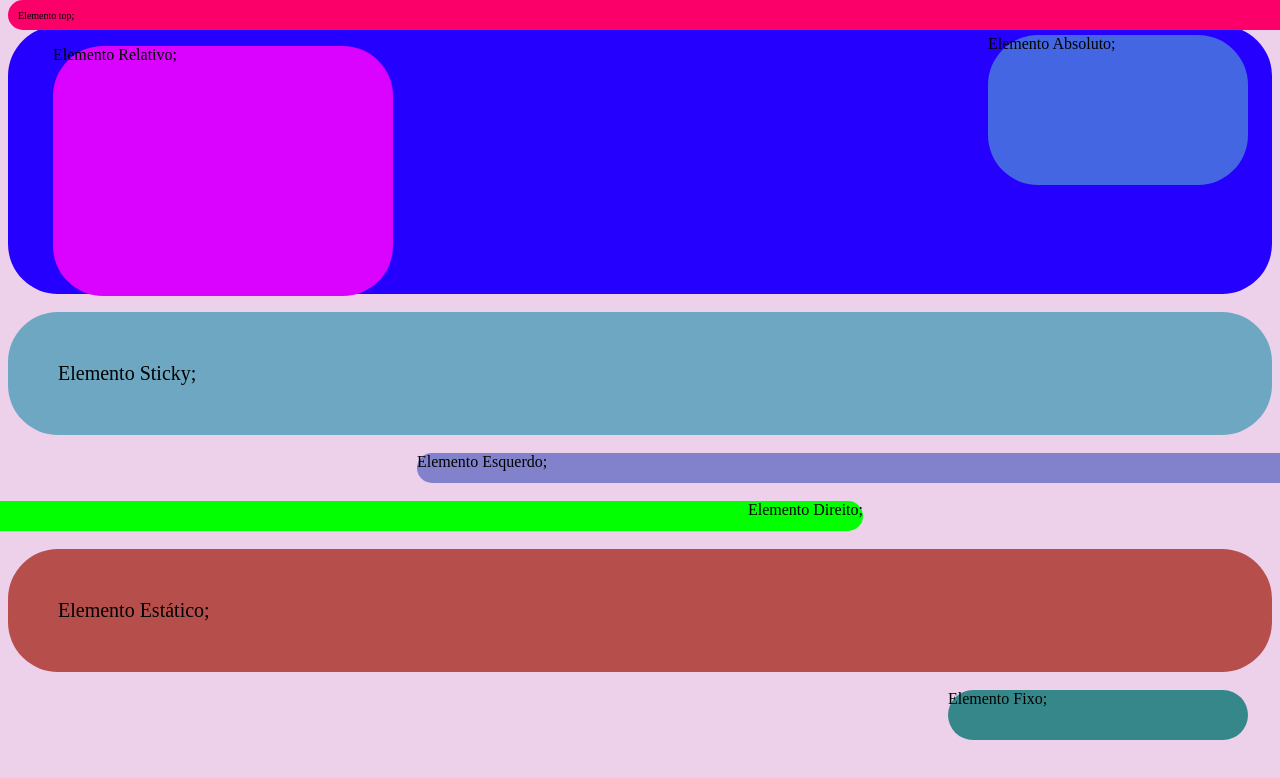
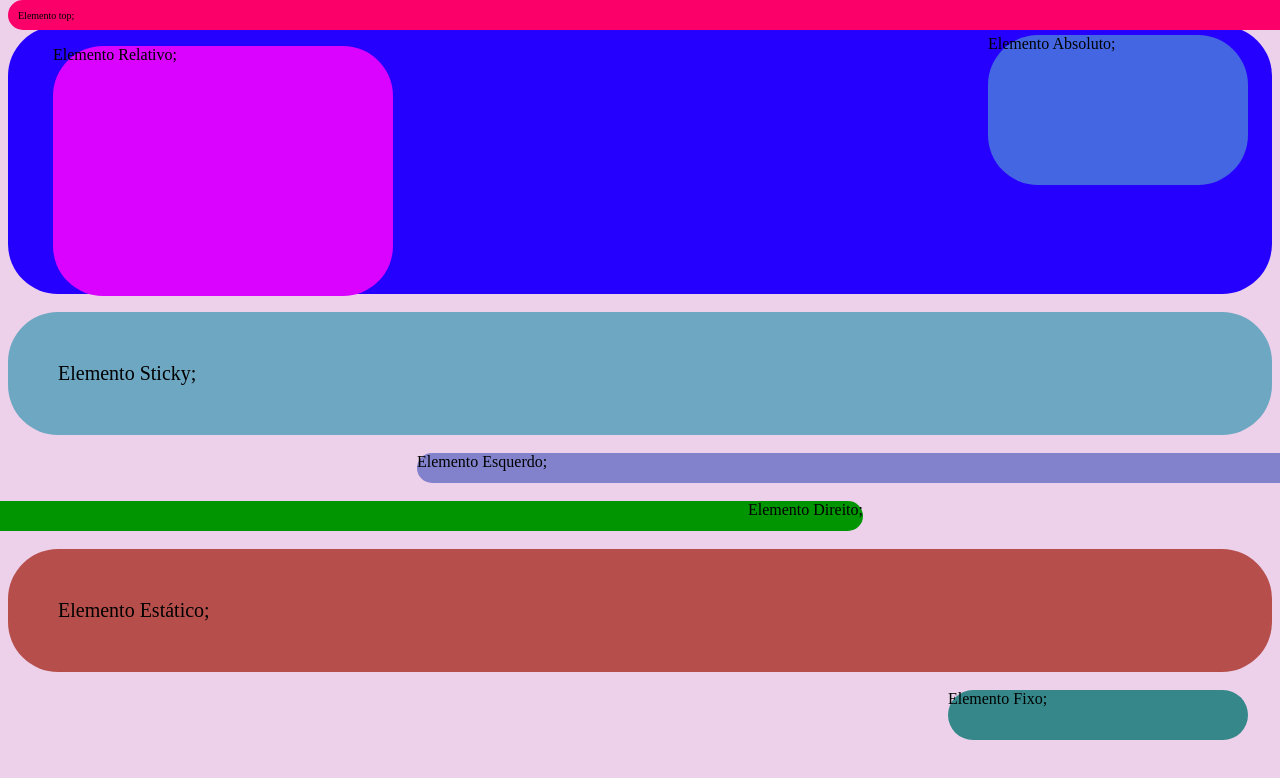
Before and after one commit to BeatrizCercal/Propriedade-Position, a plain HTML site: page index.html in a window 1280 px wide. Shown: the top 778 px of the page. Drawn offline with Linux system fonts and the light colour scheme.

Commit message:
cor verde

```diff
--- a/style.css
+++ b/style.css
@@ -58,7 +58,7 @@ div.sticky {
 .right{
   position: relative;
   right: 409px;
-  background-color: #02ff02;
+  background-color: #019601;
   color: black;
   height: 30px;
   text-align: right;
```
